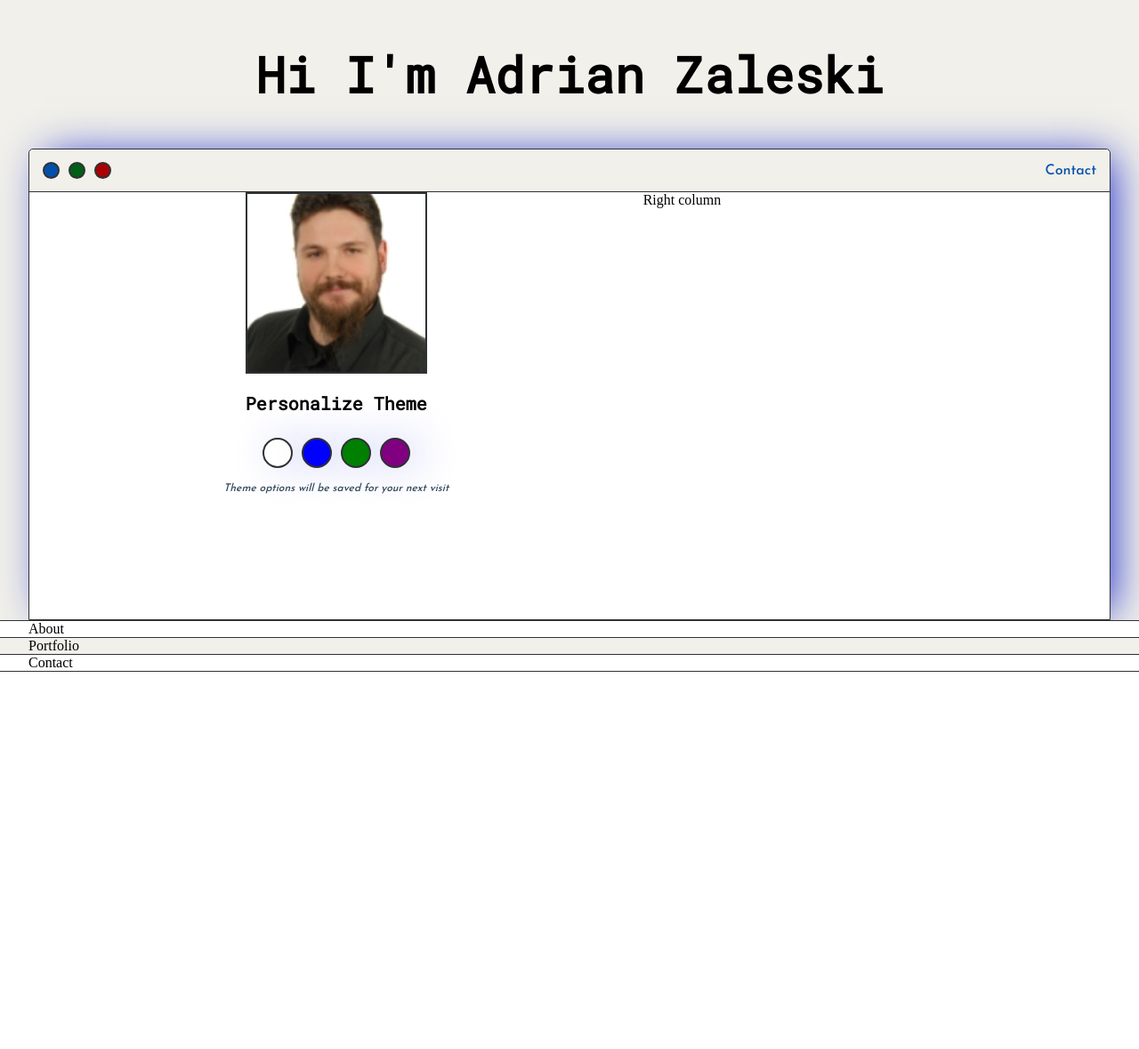
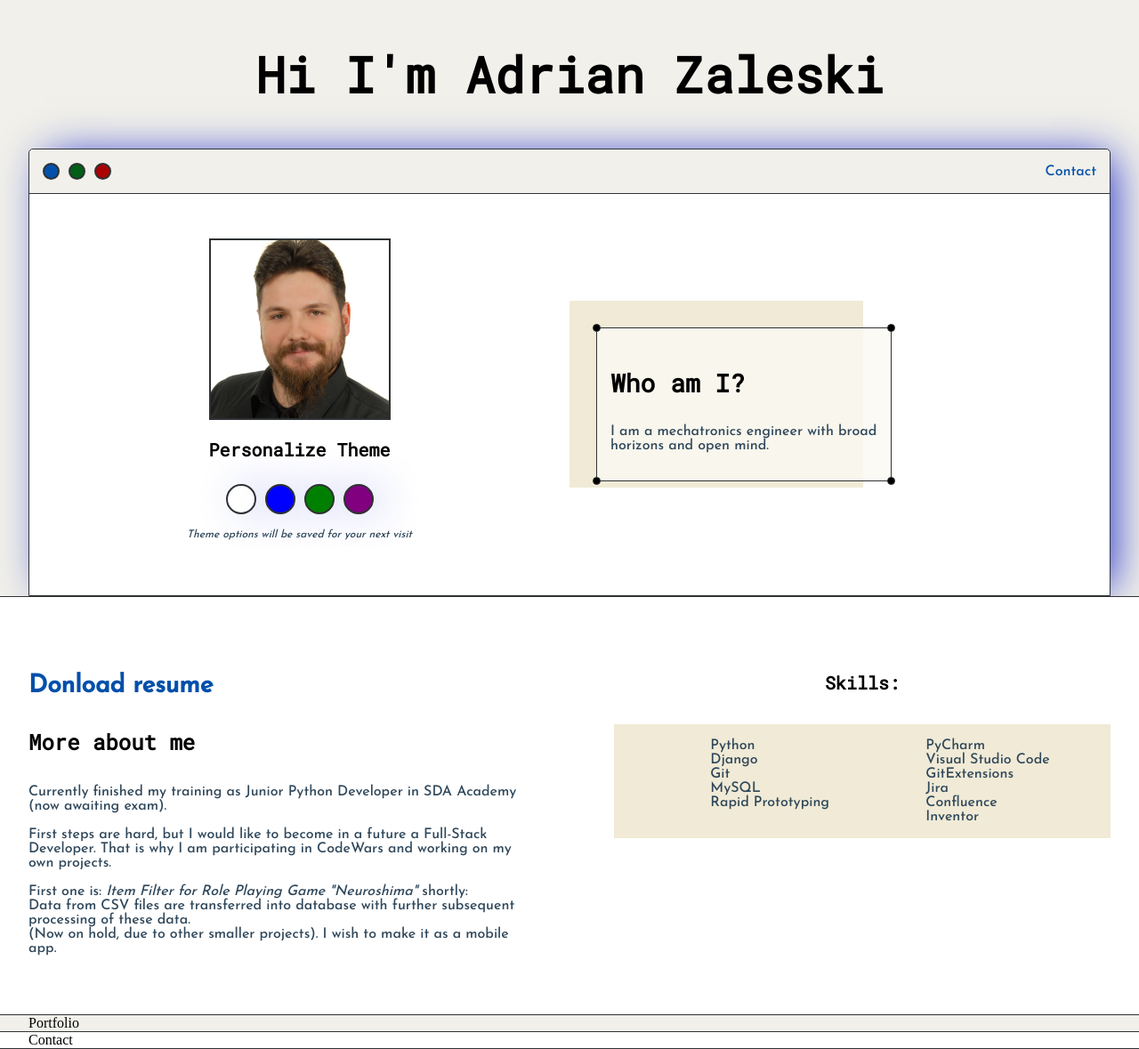
Before and after one commit to AdrianZaleski/portfolio, a Django app: page / in a window 1280 px wide. Shown: the whole page at 89% size. Before the commit the page ends 755 px from the top, so only its background shows below. Run offline with Django 3.2, Linux system fonts and the light colour scheme.

Commit message:
Updated personalize page and skills list
Adds resume to download

```diff
--- a/base/templates/base/index.html
+++ b/base/templates/base/index.html
@@ -50,7 +50,16 @@
                 </div>
 
                 <div class="right-column">
-                    Right column
+                    <div id="preview-shadow">
+                        <div id="preview">
+                            <div id="corner-tl" class="corner"></div>
+                            <div id="corner-tr" class="corner"></div>
+                            <h3>Who am I?</h3>
+                            <p>I am a mechatronics engineer with broad horizons and open mind.</p>
+                            <div id="corner-bl" class="corner"></div>
+                            <div id="corner-br" class="corner"></div>
+                        </div>
+                    </div>
                 </div>
             </div>
         </div>
@@ -58,7 +67,43 @@
 
     <section class="s2">
         <div class="main-container">
-            About
+            <div class="about-wrapper">
+                <div class="about-me">
+                    <h3><a target="_blank" href="static/resume.pdf">Donload resume</a></h3>
+                    <h4>More about me</h4>
+                        <p>Currently finished my training as Junior Python Developer in SDA Academy (now awaiting exam).</p>
+                        <p>First steps are hard, but I would like to become in a future a Full-Stack Developer. That is why I am participating in CodeWars and working on my own projects. </p>
+                        <p>First one is: <i>Item Filter for Role Playing Game "Neuroshima"</i> shortly: <br>
+                            Data from CSV files are transferred into database with further subsequent processing of these data. <br>
+                            (Now on hold, due to other smaller projects). I wish to make it as a mobile app.</p>
+
+
+
+                </div>
+
+                <div class="social-links">
+                    <h5 id="skills-head">Skills:</h5>
+                    <div id="skills">
+                        <ul>
+                            <li>Python</li>
+                            <li>Django</li>
+                            <li>Git</li>
+                            <li>MySQL</li>
+                            <li>Rapid Prototyping</li>
+                        </ul>
+
+                        <ul>
+                            <li>PyCharm</li>
+                            <li>Visual Studio Code</li>
+                            <li>GitExtensions</li>
+                            <li>Jira</li>
+                            <li>Confluence</li>
+                            <li>Inventor</li>
+                        </ul>
+                </div>
+                </div>
+            </div>
+
         </div>
     </section>
 
--- a/static/css/default.css
+++ b/static/css/default.css
@@ -4,6 +4,8 @@
 
     --borderColor: #2f3234;
     --themeDotBorder:#24292e;
+    --previewBg: rgb(251, 249, 243, 0.8);
+    --previewShadow: #f0ead6;
 
     --mainText: black;
     --secondaryText: #2f475a;
@@ -74,8 +76,7 @@
     box-shadow: 11px 0px 46px -9px rgba(29, 43, 204, 1);
 
     display: grid;
-    grid-template-rows: 3em 30em;
-
+    grid-template-columns: 1fr 1fr;
     grid-template-areas:
         'nav-wrapper nav-wrapper'
         'left-column right-column';
@@ -138,6 +139,8 @@
 
 .left-column{
     grid-area: left-column;
+    padding-top: 50px;
+    padding-bottom: 50px;
 }
 
 #profile_pic{
@@ -194,7 +197,75 @@
 
 .right-column{
     grid-area: right-column;
+    display: grid;
+    align-content: center;
 
+    padding-top: 50px;
+    padding-bottom: 50px;
+}
+
+#preview-shadow{
+    background-color: var(--previewShadow);
+    width: 300px;
+    height: 180px;
+    padding-left: 30px;
+    padding-top: 30px;
+}
+
+#preview{
+    width: 300px;
+    border: 1.5px solid var(--borderColor);
+    background-color: var(--previewBg);
+    padding: 15px;
+    position: relative;
+}
+
+.corner{
+    width: 7px;
+    height: 7px;
+    border-radius: 50%;
+    border: 1.5px solid var(--borderColor);
+    background-color: black;
+    position: absolute;
+}
+
+#corner-tl{
+    top:-5px;
+    left: -5px;
+}
+
+#corner-tr{
+    top:-5px;
+    right: -5px;
+}
+
+#corner-bl{
+    bottom:-5px;
+    left: -5px;
+}
+
+#corner-br{
+    bottom:-5px;
+    right: -5px;
+}
+
+.about-wrapper{
+    display: grid;
+    grid-template-columns: repeat(auto-fit, minmax(300px, 1fr));
+    padding-bottom: 50px;
+    padding-top: 50px;
+    gap:100px;
+}
+
+#skills-head{
+    display: flex;
+    justify-content: space-evenly;
+}
+
+#skills{
+    display: flex;
+    justify-content: space-evenly;
+    background-color: var(--previewShadow);
 }
 
 /* making that screen is adjusting to the width of the frame - close to the mobiles */
@@ -203,3 +274,17 @@
         width: 95%;
     }
 }
+
+/* making that screen is adjusting to the width of the frame - close to the mobiles */
+@media screen and (max-width: 800px ) {
+    .intro-wrapper{
+        grid-template-columns: 1fr;
+        grid-template-areas:
+            'nav-wrapper'
+            'left-column'
+            'right-column';
+    }
+    .right-column{
+        justify-content: center;
+    }
+}
```
Also changed, not shown: static/images/Adrian.jpg, 1 other file.
